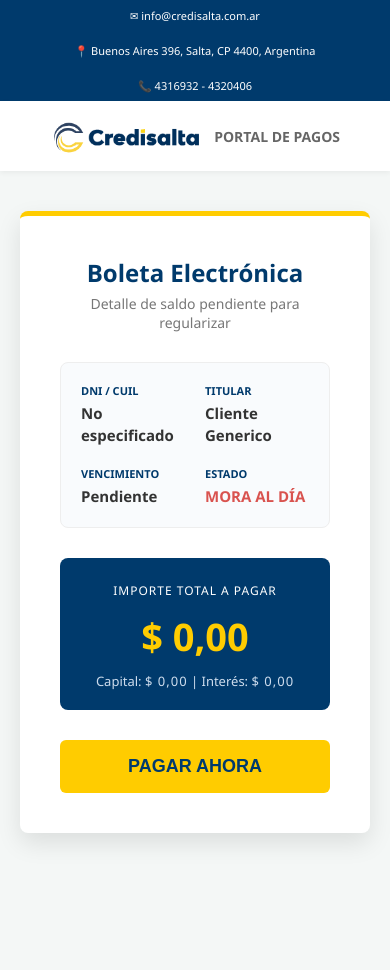
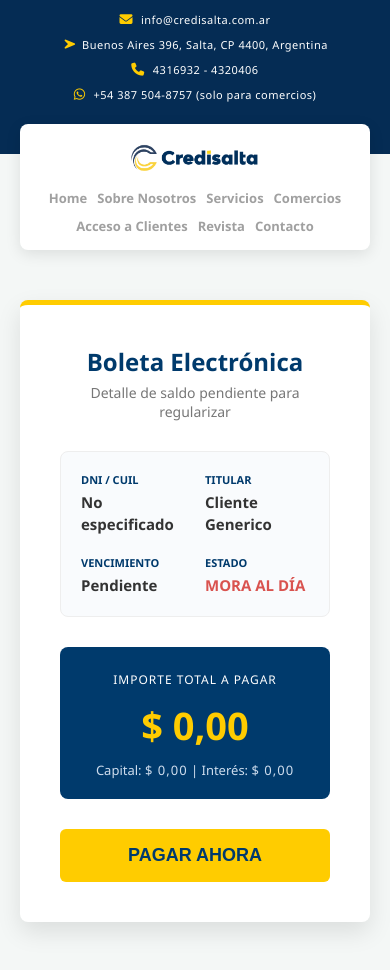
Before and after one commit to Nehueln/pago-credisalta, a plain HTML site: page index.html in a window 390 px wide. Before the commit the page ends 873 px from the top, so only its background shows below. Drawn offline with Linux system fonts and the light colour scheme.

Commit message:
Revamp index.html with new layout and styles
Updated the HTML structure and styles for the payment receipt page, including a new navigation bar and responsive design elements.

```diff
--- a/index.html
+++ b/index.html
@@ -4,6 +4,7 @@
     <meta charset="UTF-8">
     <meta name="viewport" content="width=device-width, initial-scale=1.0">
     <title>Boleta de Pago - Credisalta</title>
+    <link rel="stylesheet" href="https://cdnjs.cloudflare.com/ajax/libs/font-awesome/6.4.0/css/all.min.css">
     <style>
         body {
             font-family: 'Segoe UI', Tahoma, Geneva, Verdana, sans-serif;
@@ -11,44 +12,75 @@
             margin: 0;
             color: #333;
         }
-        /* Barra superior calcada de la web oficial */
+
+        /* --- NUEVO NAVBAR ESTILO CREDISALTA OFICIAL --- */
+        .header-bg {
+            background-color: #052c54; /* Azul oscuro oficial */
+            padding-bottom: 40px; /* Espacio para que flote el menú blanco */
+        }
+
         .top-bar {
-            background-color: #003a6c;
             color: white;
             font-size: 11px;
-            padding: 8px 20px;
+            padding: 12px 20px;
             display: flex;
             justify-content: center;
-            gap: 20px;
+            gap: 25px;
             flex-wrap: wrap;
         }
         .top-bar span {
             display: flex;
             align-items: center;
-            gap: 5px;
+            gap: 8px;
+            letter-spacing: 0.5px;
         }
+        .top-bar i {
+            color: #ffcc00; /* Amarillo Credisalta para los íconos */
+            font-size: 13px;
+        }
+
+        .nav-wrapper {
+            display: flex;
+            justify-content: center;
+            margin-top: -30px; /* Sube el menú para que monte sobre el azul */
+            padding: 0 20px;
+        }
+
         .nav-bar {
             background-color: white;
-            padding: 15px 50px;
+            width: 100%;
+            max-width: 1000px; /* Ancho de la barra flotante */
+            padding: 15px 30px;
             display: flex;
             justify-content: space-between;
             align-items: center;
-            box-shadow: 0 2px 5px rgba(0,0,0,0.05);
+            box-shadow: 0 4px 15px rgba(0,0,0,0.1);
+            border-radius: 8px; /* Bordes redondeaditos */
+            box-sizing: border-box;
         }
         .nav-bar img {
-            height: 40px;
+            height: 35px; /* Tamaño del logo */
         }
         .nav-links {
-            font-size: 14px;
-            color: #666;
-            font-weight: bold;
+            display: flex;
+            gap: 20px;
+        }
+        .nav-links a {
+            text-decoration: none;
+            color: #a0a0a0; /* Gris clarito igual a la imagen */
+            font-size: 13px;
+            font-weight: 600;
+            transition: color 0.2s;
+        }
+        .nav-links a:hover {
+            color: #052c54; /* Se pone azul al pasar el mouse */
         }
 
-        /* Contenedor de la boleta */
+        /* --- CONTENEDOR DE LA BOLETA --- */
         .main-container {
             display: flex;
             justify-content: center;
-            padding: 40px 20px;
+            padding: 50px 20px;
         }
         .card {
             background: white;
@@ -58,7 +90,7 @@
             box-shadow: 0 10px 25px rgba(0,0,0,0.1);
             padding: 40px;
             box-sizing: border-box;
-            border-top: 5px solid #ffcc00; /* Amarillo Credisalta */
+            border-top: 5px solid #ffcc00; /* Borde amarillo */
         }
         .header-title {
             text-align: center;
@@ -113,7 +145,7 @@
             font-size: 38px;
             font-weight: bold;
             margin: 10px 0;
-            color: #ffcc00; /* Amarillo Credisalta */
+            color: #ffcc00;
         }
         .total-box .breakdown {
             font-size: 13px;
@@ -134,18 +166,39 @@
         .pay-button:hover {
             background-color: #e6b800;
         }
+
+        /* Responsive para celulares */
+        @media (max-width: 800px) {
+            .nav-bar { flex-direction: column; gap: 15px; padding: 15px; }
+            .nav-links { flex-wrap: wrap; justify-content: center; gap: 10px; }
+            .top-bar { flex-direction: column; align-items: center; gap: 10px; text-align: center; }
+        }
     </style>
 </head>
 <body>
 
-<div class="top-bar">
-    <span>✉ info@credisalta.com.ar</span>
-    <span>📍 Buenos Aires 396, Salta, CP 4400, Argentina</span>
-    <span>📞 4316932 - 4320406</span>
+<div class="header-bg">
+    <div class="top-bar">
+        <span><i class="fa-solid fa-envelope"></i> info@credisalta.com.ar</span>
+        <span><i class="fa-solid fa-location-arrow" style="transform: rotate(45deg);"></i> Buenos Aires 396, Salta, CP 4400, Argentina</span>
+        <span><i class="fa-solid fa-phone"></i> 4316932 - 4320406</span>
+        <span><i class="fa-brands fa-whatsapp"></i> +54 387 504-8757 (solo para comercios)</span>
+    </div>
 </div>
-<div class="nav-bar">
-    <img src="logo-credisalta.png.png" alt="Logo Credisalta">
-    <div class="nav-links">PORTAL DE PAGOS</div>
+
+<div class="nav-wrapper">
+    <div class="nav-bar">
+        <img src="logo-credisalta.png.png" alt="Logo Credisalta">
+        <div class="nav-links">
+            <a href="#">Home</a>
+            <a href="#">Sobre Nosotros</a>
+            <a href="#">Servicios</a>
+            <a href="#">Comercios</a>
+            <a href="#">Acceso a Clientes</a>
+            <a href="#">Revista</a>
+            <a href="#">Contacto</a>
+        </div>
+    </div>
 </div>
 
 <div class="main-container">
```
